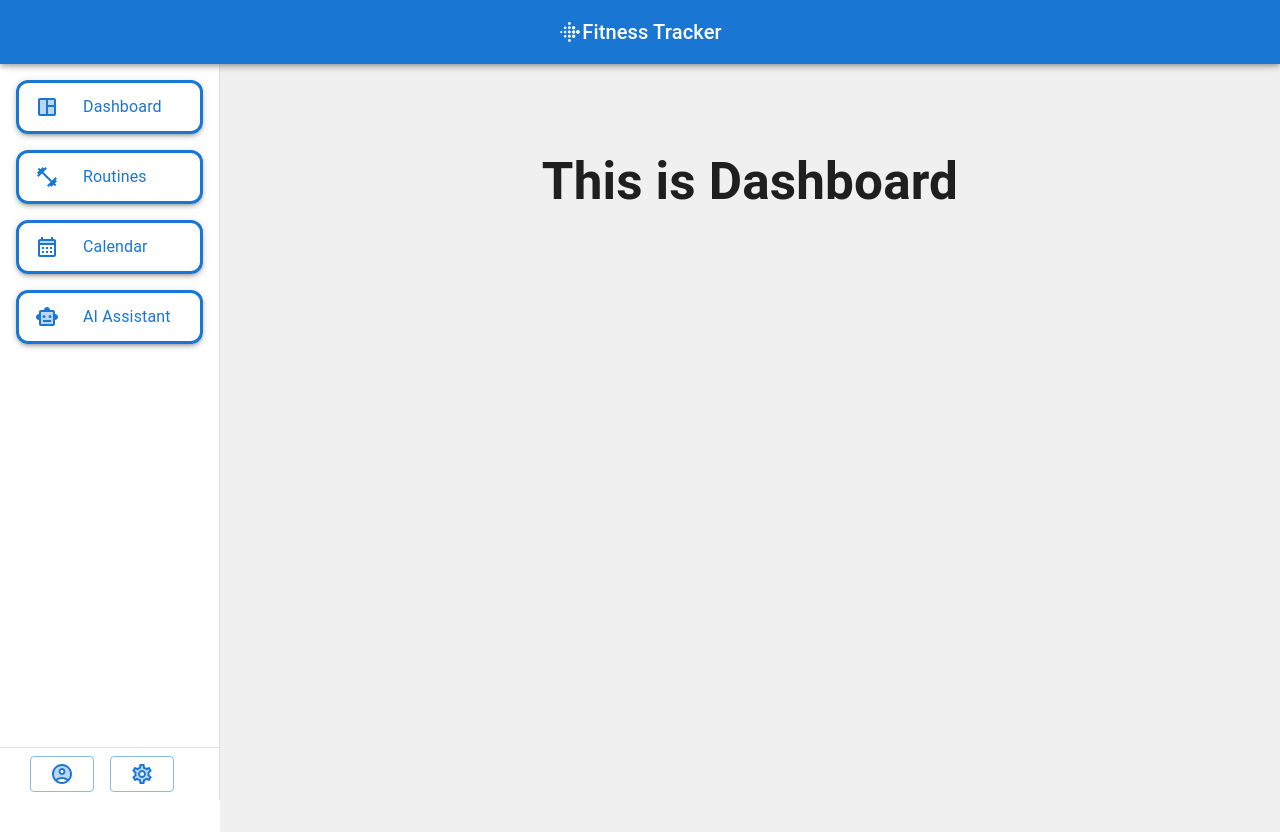
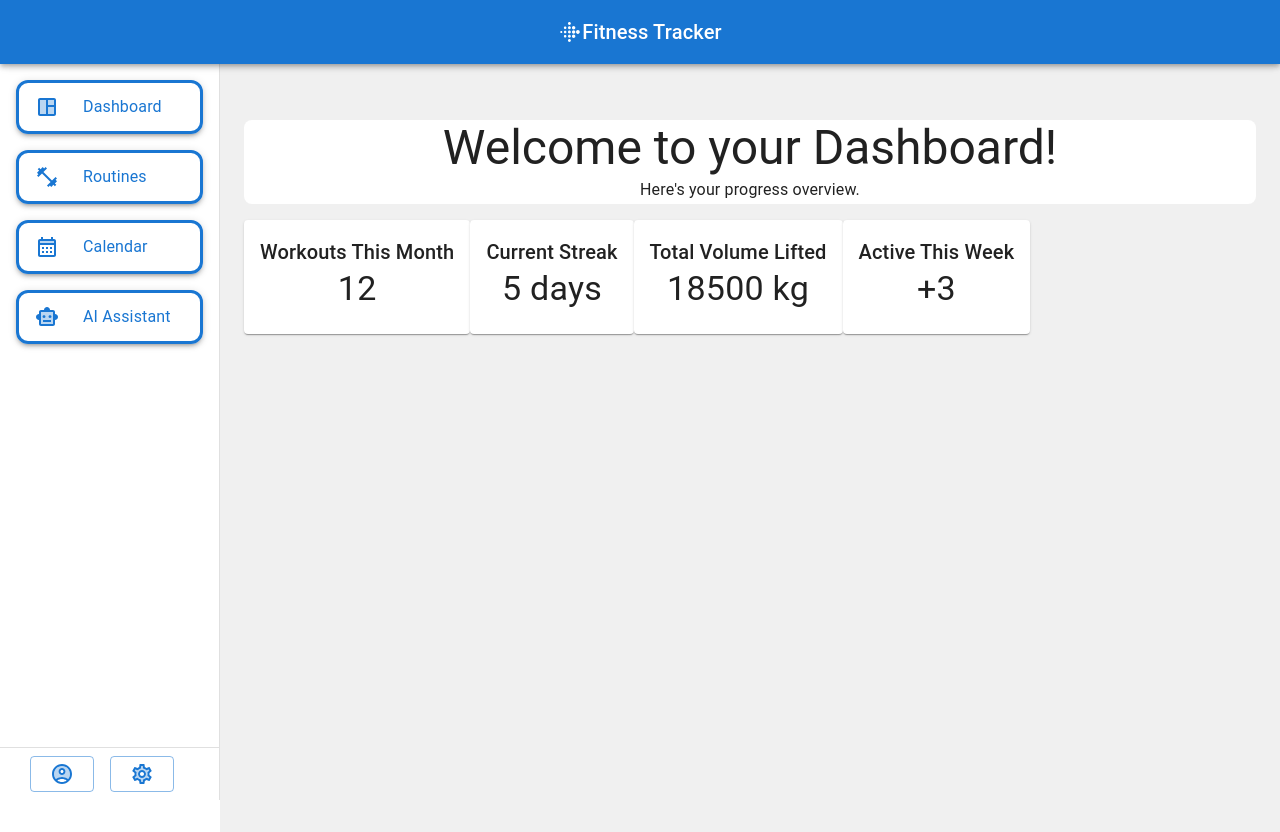
Before and after one commit to PIPetkova19/workout-routine-manager, a React (Vite) app in the folder workout-routine-manager/: page / in a window 1280 px wide. Built offline with nearby package versions, Linux system fonts and the light colour scheme.

Commit message:
Dashboard WIP

```diff
--- a/workout-routine-manager/src/dataMockUp/data.js
+++ b/workout-routine-manager/src/dataMockUp/data.js
@@ -1,98 +1,65 @@
-export const fitnessData = [
-  {
-    month: "January",
+export const fitnessData = {
+  January: {
     workoutFrequency: 12,
     workoutsThisMonth: 12,
     currentStreak: 5,
     totalVolumeLifted: 18500, // in kg
     activeThisWeek: 3,
   },
-  {
-    month: "February",
+  February: {
     workoutFrequency: 10,
     workoutsThisMonth: 10,
     currentStreak: 4,
     totalVolumeLifted: 16200,
     activeThisWeek: 2,
   },
-  {
-    month: "March",
+  March: {
     workoutFrequency: 14,
     workoutsThisMonth: 14,
     currentStreak: 7,
     totalVolumeLifted: 21000,
     activeThisWeek: 4,
   },
-  {
-    month: "April",
+  April: {
     workoutFrequency: 11,
     workoutsThisMonth: 11,
     currentStreak: 3,
     totalVolumeLifted: 17000,
     activeThisWeek: 2,
   },
-  {
-    month: "May",
+  May: {
     workoutFrequency: 15,
     workoutsThisMonth: 15,
     currentStreak: 8,
     totalVolumeLifted: 22500,
     activeThisWeek: 5,
   },
-  {
-    month: "June",
+  June: {
     workoutFrequency: 13,
     workoutsThisMonth: 13,
     currentStreak: 6,
     totalVolumeLifted: 19500,
     activeThisWeek: 3,
   },
-  {
-    month: "July",
+  July: {
     workoutFrequency: 16,
     workoutsThisMonth: 16,
     currentStreak: 9,
     totalVolumeLifted: 24000,
     activeThisWeek: 6,
   },
-  {
-    month: "August",
+  August: {
     workoutFrequency: 15,
     workoutsThisMonth: 15,
     currentStreak: 10,
     totalVolumeLifted: 22500,
     activeThisWeek: 5,
   },
-  {
-    month: "September",
+  September: {
     workoutFrequency: 14,
     workoutsThisMonth: 14,
     currentStreak: 7,
     totalVolumeLifted: 21000,
     activeThisWeek: 4,
   },
-  {
-    month: "October",
-    workoutFrequency: 13,
-    workoutsThisMonth: 13,
-    currentStreak: 6,
-    totalVolumeLifted: 19500,
-    activeThisWeek: 3,
-  },
-  {
-    month: "November",
-    workoutFrequency: 12,
-    workoutsThisMonth: 12,
-    currentStreak: 5,
-    totalVolumeLifted: 18500,
-    activeThisWeek: 2,
-  },
-  {
-    month: "December",
-    workoutFrequency: 10,
-    workoutsThisMonth: 10,
-    currentStreak: 4,
-    totalVolumeLifted: 16200,
-    activeThisWeek: 1,
-  },
-];
+}
--- a/workout-routine-manager/src/views/Dashboardd.jsx
+++ b/workout-routine-manager/src/views/Dashboardd.jsx
@@ -1,9 +1,30 @@
-import { Box, Card, List } from "@mui/material";
+import { Box, Typography } from "@mui/material";
+import { CreateCard } from "./theme/Theme";
+import { fitnessData } from "../dataMockUp/data";
 
 export default function Dashboard() {
   return (
-    <Box>
-        <h1>This is Dashboard</h1>
+    <Box sx={{  }}>
+        <Box sx={{
+            backgroundColor: "white",
+            borderRadius: 2,
+            mb: 2,
+            justifyContent: "left",
+            alignItems: "left"
+          }}>
+            <Typography variant="h3">
+                Welcome to your Dashboard!
+            </Typography>
+            <Typography variant="subtitle1">
+                Here's your progress overview.
+            </Typography>
+        </Box>
+        <Box sx={{ display: "flex" }}>
+            <CreateCard text={`Workouts This Month`} data={`${fitnessData.January.workoutsThisMonth}`}/>
+            <CreateCard text={`Current Streak`} data={`${fitnessData.January.currentStreak} days`}/>
+            <CreateCard text={`Total Volume Lifted`} data={`${fitnessData.January.totalVolumeLifted} kg`}/>
+            <CreateCard text={`Active This Week`} data={`+${fitnessData.January.activeThisWeek}`}/>
+        </Box>
     </Box>
   );
 }
--- a/workout-routine-manager/src/views/theme/Theme.jsx
+++ b/workout-routine-manager/src/views/theme/Theme.jsx
@@ -5,6 +5,8 @@ import {
   ListItemText,
   Button,
   Card,
+  CardContent,
+  Typography,
 } from "@mui/material";
 
 import {
@@ -60,3 +62,18 @@ export function BasicButton({ iconName }) {
     </Button>
   );
 }
+
+export function CreateCard({ text, data }){
+  return (
+    <Card >
+      <CardContent >
+        <Typography variant="h6">
+          {text}
+        </Typography>
+        <Typography variant="h4">
+          {data}
+        </Typography>
+      </CardContent>
+    </Card>
+  );
+}
```
